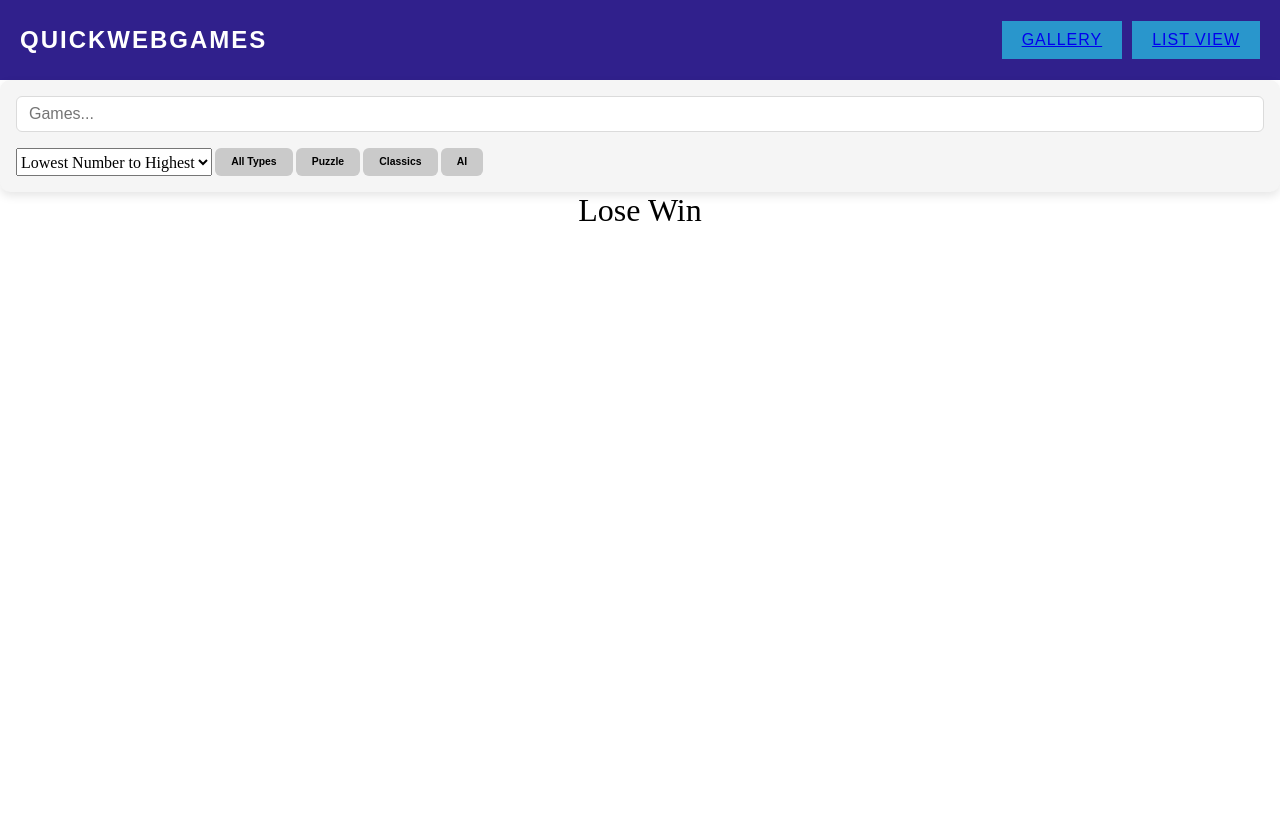
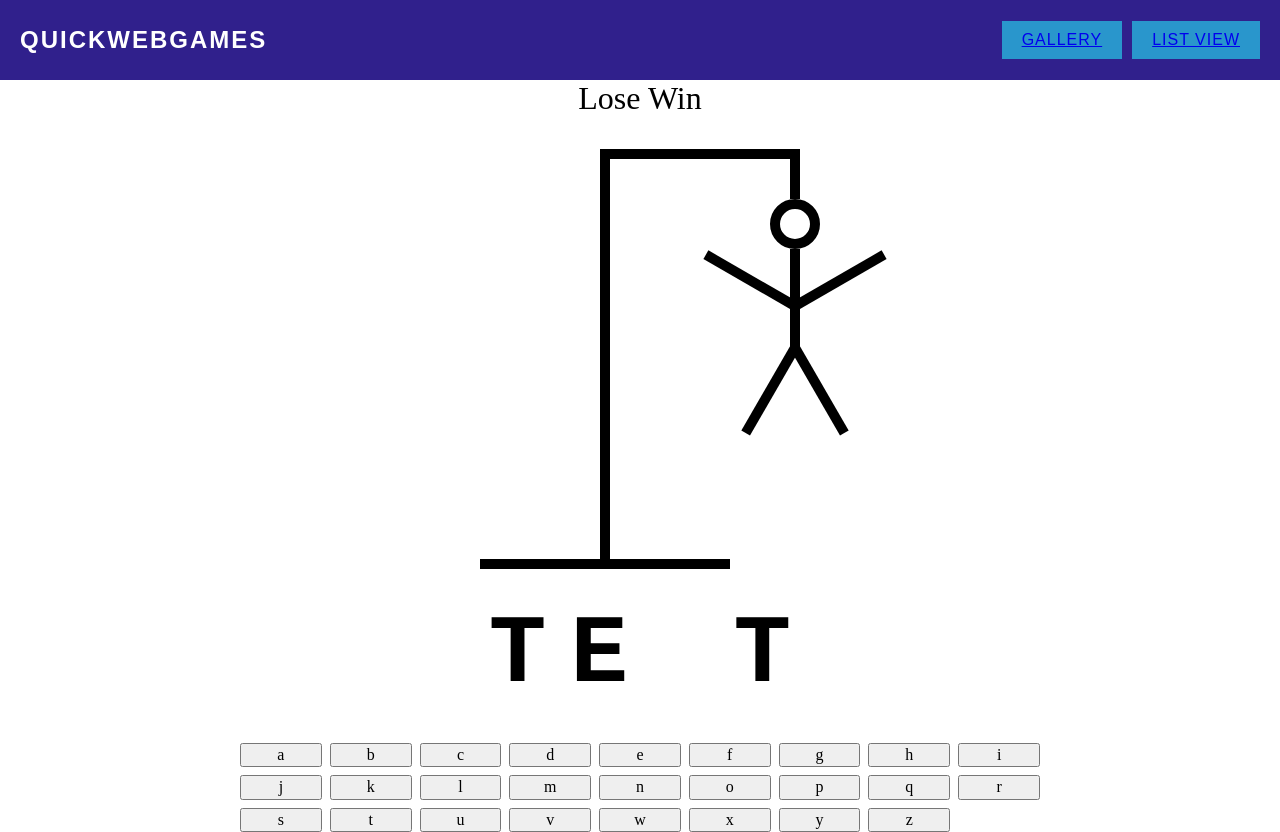
Before and after one commit to gzava3/quick-web-games, a React (Create React App) app: page /gamepage in a window 1280 px wide. Before the commit the page ends 800 px from the top, so only its background shows below. Built offline with nearby package versions, Linux system fonts and the light colour scheme.

Commit message:
Hangman in progress

```diff
--- a/src/components/HangMan/HangMan.jsx
+++ b/src/components/HangMan/HangMan.jsx
@@ -30,7 +30,9 @@
             <div style={{ fontSize: "2rem", textAlign: "center" }}>Lose Win</div>
             <HangmanDrawing />
             <HangmanWord />
-            <Keyboard />
+            <div style = {{ alignSelf: "stretch"}}>
+                <Keyboard />
+            </div>
 
          </div>
     )
--- a/src/components/HangMan/HangmanDrawing.jsx
+++ b/src/components/HangMan/HangmanDrawing.jsx
@@ -1,9 +1,120 @@
+const HEAD = (
+    <div style ={{
+        width: "50px",
+        height: "50px",
+        borderRadius: "100%",
+        border: "10px solid black",
+        position: "absolute",
+        top: "50px",
+        right: "-20px"
+    }} />
+)
+
+const BODY = (
+    <div style ={{
+        width: "10px",
+        height: "100px",
+        background:"black",
+        position: "absolute",
+        top: "100px",
+        right: 0,
+    }} />
+)
+
+const RIGHT_ARM = (
+    <div style ={{
+        width: "100px",
+        height: "10px",
+        background:"black",
+        position: "absolute",
+        top: "150px",
+        right: "-100px",
+        rotate: "-30deg",
+        // rotation occurs on bottom left of the arm instead of the center
+        transformOrigin: "left bottom",
+    }} />
+)
+
+const LEFT_ARM = (
+    <div style ={{
+        width: "100px",
+        height: "10px",
+        background:"black",
+        position: "absolute",
+        top: "150px",
+        right: "10px",
+        rotate: "30deg",
+        // rotation occurs on bottom left of the arm instead of the center
+        transformOrigin: "right bottom",
+    }} />
+)
+
+const RIGHT_LEG = (
+    <div style ={{
+        width: "100px",
+        height: "10px",
+        background:"black",
+        position: "absolute",
+        top: "190px",
+        right: "-90px",
+        rotate: "60deg",
+        // rotation occurs on bottom left of the arm instead of the center
+        transformOrigin: "left bottom",
+    }} />
+)
+
+const LEFT_LEG = (
+    <div style ={{
+        width: "100px",
+        height: "10px",
+        background:"black",
+        position: "absolute",
+        top: "190px",
+        right: 0,
+        rotate: "-60deg",
+        // rotation occurs on bottom left of the arm instead of the center
+        transformOrigin: "right bottom",
+    }} />
+)
+
+
 const HangmanDrawing = () => {
     return (
         // Container
         <div style= {{ position: "relative "}}>
-
-            <div style = {{ height: "10px", width: "250px", backgorund: "black"}} />
+            {HEAD}
+            {BODY}
+            {RIGHT_ARM}
+            {LEFT_ARM}
+            {RIGHT_LEG}
+            {LEFT_LEG}
+            <div
+                style = {{
+                    height: "50px",
+                    width: "10px",
+                    background: "black",
+                    position: "absolute",
+                    top: 0,
+                    right: 0,
+                }}
+            />
+            <div
+                style = {{
+                    height: "10px",
+                    width: "200px",
+                    background: "black",
+                    marginLeft: "120px"
+                }}
+            />
+            <div
+                style = {{
+                    height: "400px",
+                    width: "10px",
+                    background: "black",
+                    marginLeft: "120px"
+                }}
+            />
+            <div style = {{ height: "10px", width: "250px", background: "black"}}/>
         </div>
     )
   };
--- a/src/components/HangMan/HangmanWord.jsx
+++ b/src/components/HangMan/HangmanWord.jsx
@@ -1,5 +1,32 @@
 const HangmanWord = () => {
+    const word = "test"
+    const guessedLetters = ["t", "e", "g"]
+    return (
+    <div style = {{
+        display: "flex",
+        gap: ".25em",
+        fontSize: "6rem",
+        fontWeight: "bold",
+        textTransform: "uppercase",
+        fontFamily: "monospace",
+    }}
+    >
+        {word.split("").map((letter, index) => (
+            <span style = {{ borderBottom: ".lem solid black"}} key = {index}>
+                <span
+                style = {{
+                    visibility: guessedLetters.includes(letter)
+                    ? "visibile"
+                    : "hidden"
+                }}
+                >
+                    {letter}
+                </span>
+            </span>
+        ))}
 
+    </div>
+    )
 };
 
 export default HangmanWord;
--- a/src/components/HangMan/Keyboard.jsx
+++ b/src/components/HangMan/Keyboard.jsx
@@ -1,5 +1,28 @@
+import styles from "./keyboard-styles.scss"
+const KEYS = ['a', 'b', 'c', 'd', 'e', 'f', 'g', 'h', 'i', 'j', 'k', 'l', 'm', 'n', 'o', 'p', 'q', 'r', 's', 't', 'u', 'v', 'w', 'x', 'y', 'z']
+
 const Keyboard = () => {
+    return (
+        <div
+            style = {{
+                display: "grid",
+                gridTemplateColumns: "repeat(auto-fit, minmax(75px, 1fr))",
+                gap: ".5rem"
+            }}
 
+        >
+            {KEYS.map(key => {
+                return (
+                <button clasName = {`${styles.btn}`} key={key}>
+                    {key}
+                </button>
+                )
+            })}
+
+        </div>
+
+
+    )
 };
 
 export default Keyboard;
--- /dev/null
+++ b/src/components/HangMan/keyboard-styles.scss
@@ -0,0 +1,26 @@
+.btn {
+    width: 100%;
+    border: 3px solid black;
+    background: none;
+    aspect-ratio: 1 / 1;
+    font-size: 2.5rem;
+    text-transform: uppercase;
+    padding: .5rem;
+    font-weight: bold;
+    cursor: pointer;
+    color: black;
+  }
+
+  .btn.active {
+    background-color: hsl(200, 100%, 50%);
+    color: white;
+  }
+
+  .btn.inactive {
+    opacity: .3;
+  }
+
+  .btn:hover:not(:disabled),
+  .btn:focus:not(:disabled) {
+    background-color: hsl(200, 100%, 75%);
+  }
--- a/src/pages/Gamepage.jsx
+++ b/src/pages/Gamepage.jsx
@@ -7,7 +7,6 @@
     return (
         <div className="Game">
             <Header/>
-            <Search/>
             <HangMan/>
         </div>
     );
```
